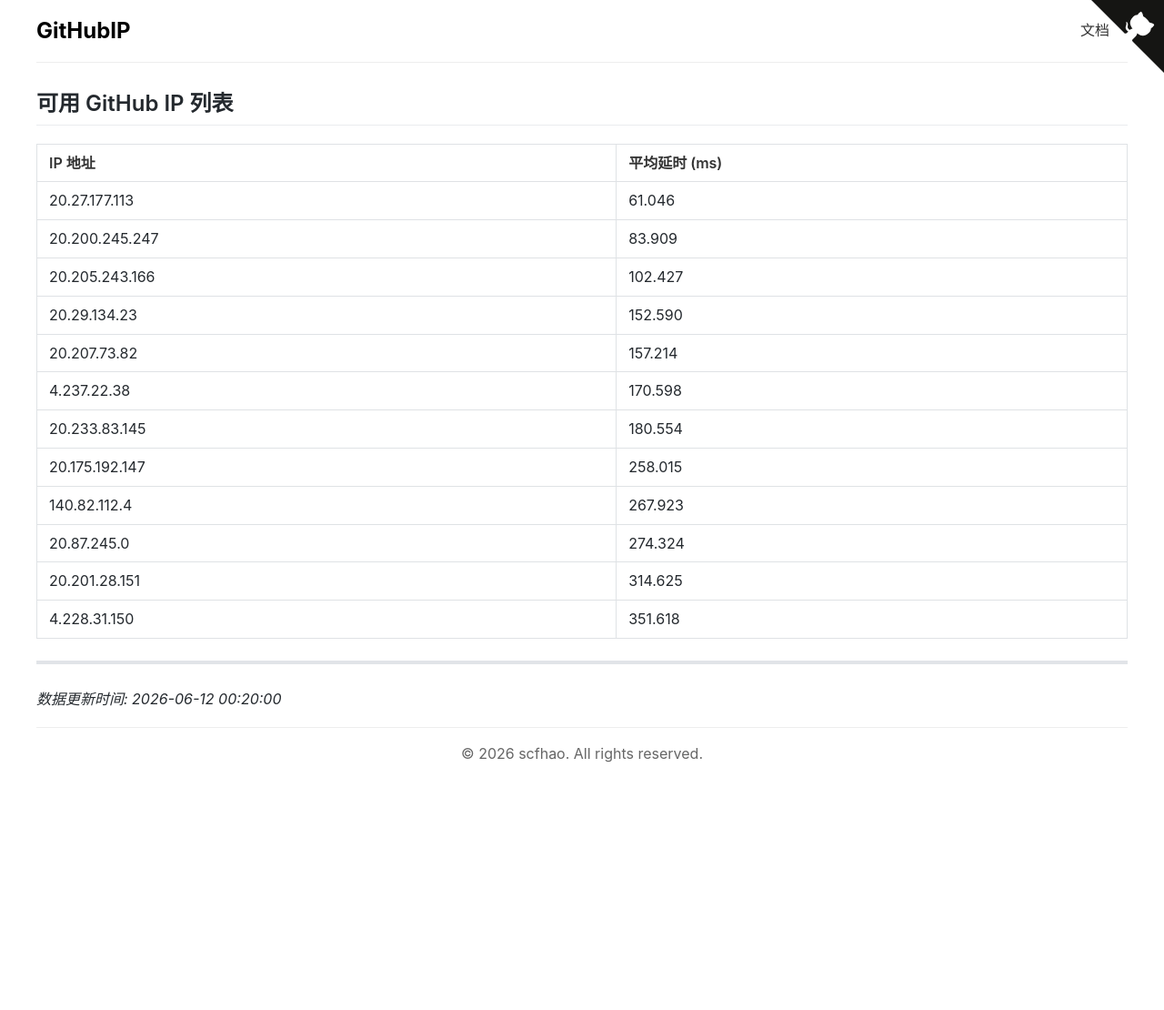
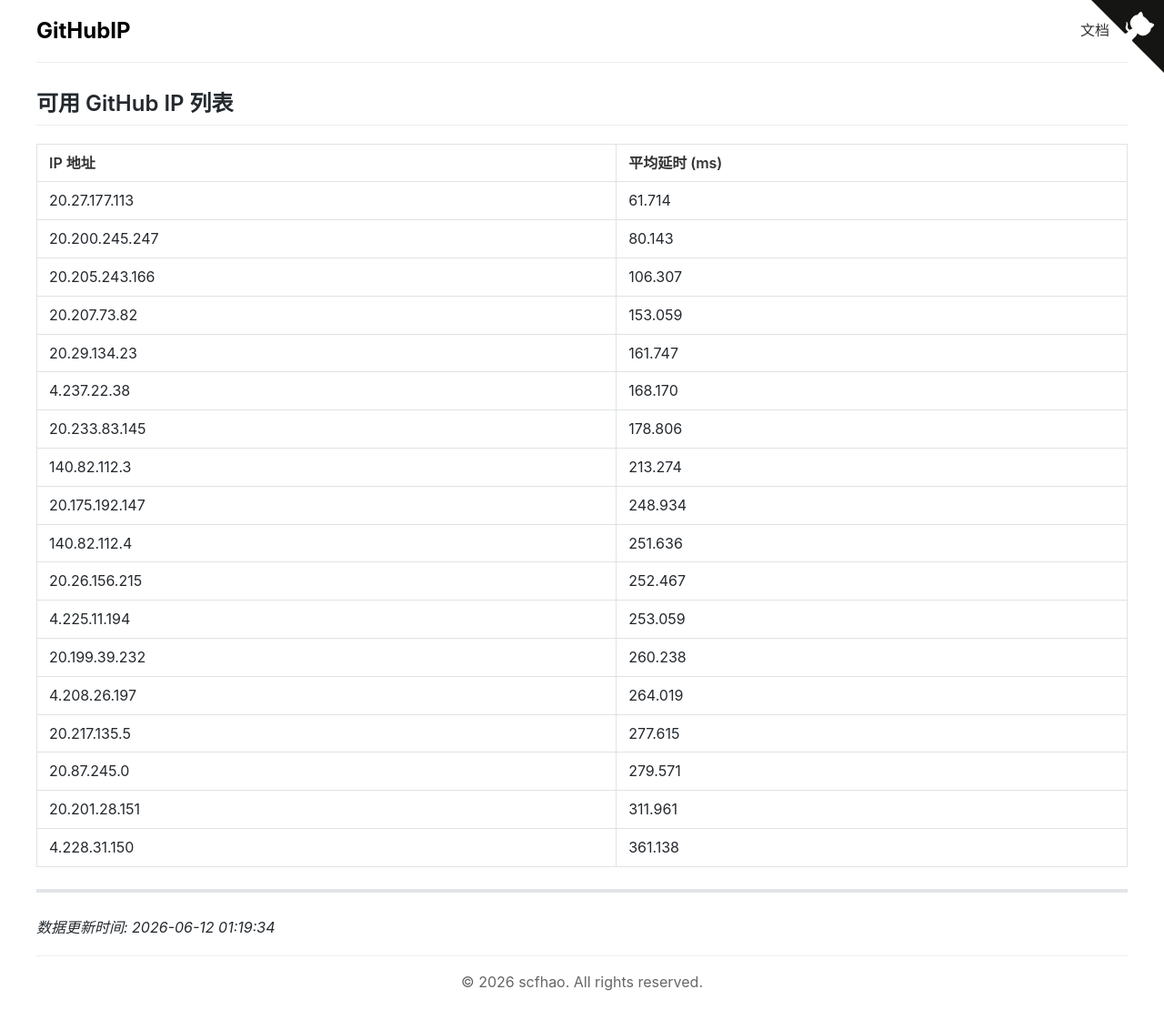
Before and after one commit to scfhao/GitHubIP, a Jekyll site: the page built from index.md, in a window 1280 px wide. Shown: the whole page at 91% size. Built offline with Jekyll 4.4.1, drawn with Linux system fonts in a browser that asks for light colours; before the commit the page ends 900 px from its top, so only the background shows below that.

Commit message:
自动脚本执行 - 2026-06-12 01:19:34

```diff
--- a/index.md
+++ b/index.md
@@ -1,26 +1,32 @@
 ---
 layout: home
 title: GitHub IP 列表
-date: 2026-06-12 00:20:00
+date: 2026-06-12 01:19:34
 ---
 
 ## 可用 GitHub IP 列表
 
 | IP 地址 | 平均延时 (ms) |
 |---------|--------------|
-| 20.27.177.113 | 61.046 |
-| 20.200.245.247 | 83.909 |
-| 20.205.243.166 | 102.427 |
-| 20.29.134.23 | 152.590 |
-| 20.207.73.82 | 157.214 |
-| 4.237.22.38 | 170.598 |
-| 20.233.83.145 | 180.554 |
-| 20.175.192.147 | 258.015 |
-| 140.82.112.4 | 267.923 |
-| 20.87.245.0 | 274.324 |
-| 20.201.28.151 | 314.625 |
-| 4.228.31.150 | 351.618 |
+| 20.27.177.113 | 61.714 |
+| 20.200.245.247 | 80.143 |
+| 20.205.243.166 | 106.307 |
+| 20.207.73.82 | 153.059 |
+| 20.29.134.23 | 161.747 |
+| 4.237.22.38 | 168.170 |
+| 20.233.83.145 | 178.806 |
+| 140.82.112.3 | 213.274 |
+| 20.175.192.147 | 248.934 |
+| 140.82.112.4 | 251.636 |
+| 20.26.156.215 | 252.467 |
+| 4.225.11.194 | 253.059 |
+| 20.199.39.232 | 260.238 |
+| 4.208.26.197 | 264.019 |
+| 20.217.135.5 | 277.615 |
+| 20.87.245.0 | 279.571 |
+| 20.201.28.151 | 311.961 |
+| 4.228.31.150 | 361.138 |
 
 ---
 
-*数据更新时间: 2026-06-12 00:20:00*
+*数据更新时间: 2026-06-12 01:19:34*
```
